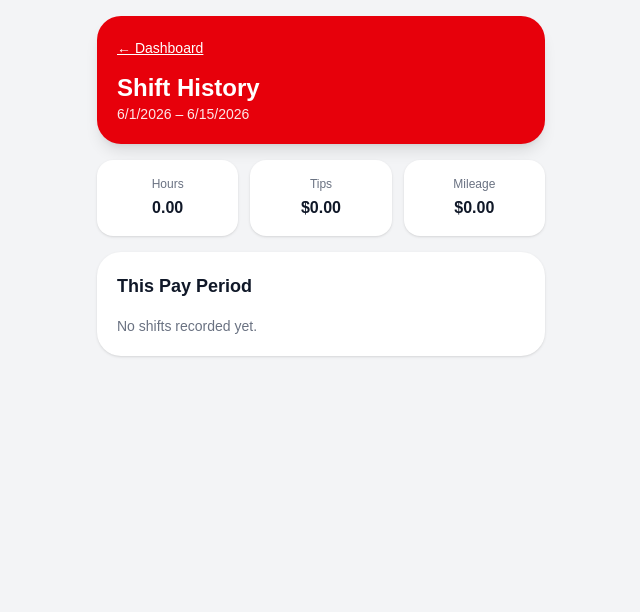
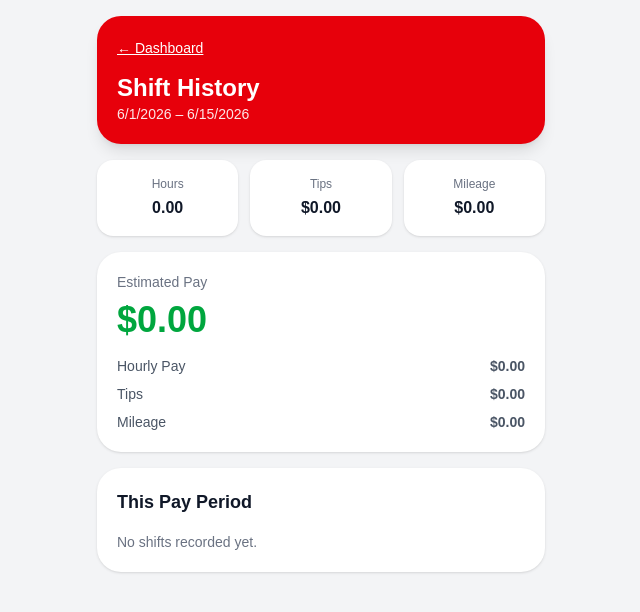
Before and after one commit to magicinlife0812-debug/popular-pizza-staff, a Next.js app in the folder popular-pizza-staff/: page /history in a window 1280 px wide. Shown: the top 612 px of the page, without its empty margins (319-959 px from the left). Built offline with nearby package versions, Linux system fonts and the light colour scheme.

Commit message:
history page updated

```diff
--- a/popular-pizza-staff/app/history/page.tsx
+++ b/popular-pizza-staff/app/history/page.tsx
@@ -20,6 +20,7 @@ type Shift = {
 };
 
 const PAY_PERIOD_START = new Date("2026-06-01T00:00:00");
+const hourlyRate = 17.2;
 
 function getCurrentPayPeriod() {
   const now = new Date();
@@ -51,7 +52,13 @@ export default function HistoryPage() {
 
   const totalHours = periodShifts.reduce((sum, shift) => sum + shift.hours, 0);
   const totalTips = periodShifts.reduce((sum, shift) => sum + shift.tips, 0);
-  const totalMileage = periodShifts.reduce((sum, shift) => sum + shift.mileage, 0);
+  const totalMileage = periodShifts.reduce(
+    (sum, shift) => sum + shift.mileage,
+    0
+  );
+
+  const regularPay = totalHours * hourlyRate;
+  const estimatedTotal = regularPay + totalTips + totalMileage;
 
   return (
     <main className="min-h-screen bg-gray-100 p-4">
@@ -62,6 +69,7 @@ export default function HistoryPage() {
           </Link>
 
           <h1 className="mt-3 text-2xl font-bold">Shift History</h1>
+
           <p className="text-sm opacity-90">
             {start.toLocaleDateString()} – {end.toLocaleDateString()}
           </p>
@@ -71,6 +79,31 @@ export default function HistoryPage() {
           <SummaryCard title="Hours" value={totalHours.toFixed(2)} />
           <SummaryCard title="Tips" value={`$${totalTips.toFixed(2)}`} />
           <SummaryCard title="Mileage" value={`$${totalMileage.toFixed(2)}`} />
+        </div>
+
+        <div className="rounded-3xl bg-white p-5 shadow">
+          <p className="text-sm text-gray-500">Estimated Pay</p>
+
+          <h2 className="mt-2 text-4xl font-black text-green-600">
+            ${estimatedTotal.toFixed(2)}
+          </h2>
+
+          <div className="mt-4 space-y-2 text-sm text-gray-600">
+            <div className="flex justify-between">
+              <span>Hourly Pay</span>
+              <strong>${regularPay.toFixed(2)}</strong>
+            </div>
+
+            <div className="flex justify-between">
+              <span>Tips</span>
+              <strong>${totalTips.toFixed(2)}</strong>
+            </div>
+
+            <div className="flex justify-between">
+              <span>Mileage</span>
+              <strong>${totalMileage.toFixed(2)}</strong>
+            </div>
+          </div>
         </div>
 
         <div className="rounded-3xl bg-white p-5 shadow">
@@ -87,14 +120,22 @@ export default function HistoryPage() {
                   </p>
 
                   <p className="mt-1 text-sm text-gray-500">
-                    {new Date(shift.clockIn).toLocaleTimeString()} →{" "}
+                    {new Date(shift.clockIn).toLocaleTimeString()} {" → "}
                     {new Date(shift.clockOut).toLocaleTimeString()}
                   </p>
 
                   <div className="mt-3 grid grid-cols-3 gap-2 text-sm">
-                    <p><strong>{shift.hours.toFixed(2)}</strong> hrs</p>
-                    <p><strong>${shift.tips.toFixed(2)}</strong> tips</p>
-                    <p><strong>${shift.mileage.toFixed(2)}</strong> mileage</p>
+                    <p>
+                      <strong>{shift.hours.toFixed(2)}</strong> hrs
+                    </p>
+
+                    <p>
+                      <strong>${shift.tips.toFixed(2)}</strong> tips
+                    </p>
+
+                    <p>
+                      <strong>${shift.mileage.toFixed(2)}</strong> mileage
+                    </p>
                   </div>
 
                   <p className="mt-2 text-xs text-gray-500">
```
